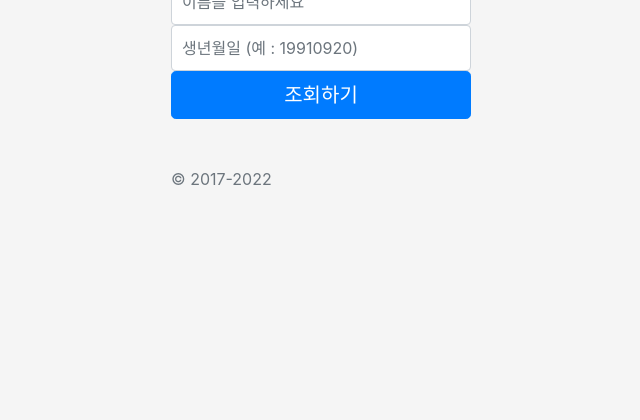
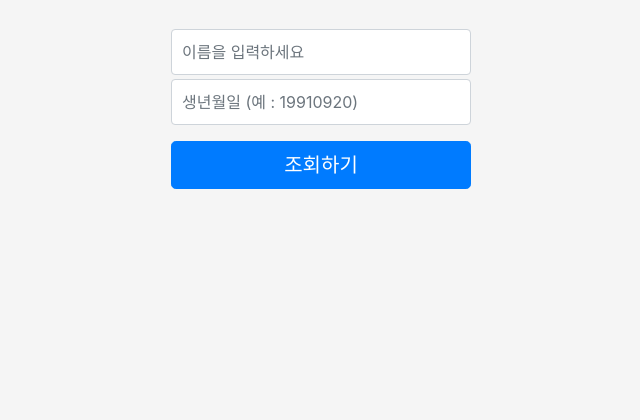
Before and after one commit to GarethJB/Pass_Test, a plain HTML site: page index.html in a window 1280 px wide. Shown: the part 380-800 px from the top of the page, without its empty margins (319-959 px from the left). Drawn offline with nearby package versions, Linux system fonts and the light colour scheme.

Commit message:
Update index.html

```diff
--- a/index.html
+++ b/index.html
@@ -16,11 +16,10 @@
         <img class="mb-4" src="../assets/brand/bootstrap-solid.svg" alt="" width="72" height="72">
         <h1 class="h3 mb-3 font-weight-normal">합격자 조회</h1>
         <label for="inputName" class="sr-only"></label>
-        <input type="text" id="inputName" class="form-control" placeholder="이름을 입력하세요" required>
+        <input type="text" id="inputName" class="form-control mt-5" placeholder="이름을 입력하세요" required>
         <label for="inputBirth" class="sr-only">Password</label>
-        <input type="text" id="inputBirth" class="form-control" placeholder="생년월일 (예 : 19910920)" maxlength="8" required>
-        <button class="btn btn-lg btn-primary btn-block" type="submit" id="submit">조회하기</button>
-        <p class="mt-5 mb-3 text-muted">&copy; 2017-2022</p>
+        <input type="text" id="inputBirth" class="form-control mt-1" placeholder="생년월일 (예 : 19910920)" maxlength="8" required>
+        <button class="btn btn-lg btn-primary btn-block mt-3" type="submit" id="submit">조회하기</button>
       </form>
 
         <script src="https://cdn.jsdelivr.net/npm/jquery@3.5.1/dist/jquery.slim.min.js"
@@ -51,7 +50,7 @@
 
 		if (acc == "박진선" && pass == "19951203") {
 			alert("로그인되셨습니다.");
-			location.href = 'www.naver.com';
+			location.href = 'https://www.naver.com/';
 		} else {
 			alert("성명, 또는 생년월일이 잘못되었습니다.")
 		}
```
